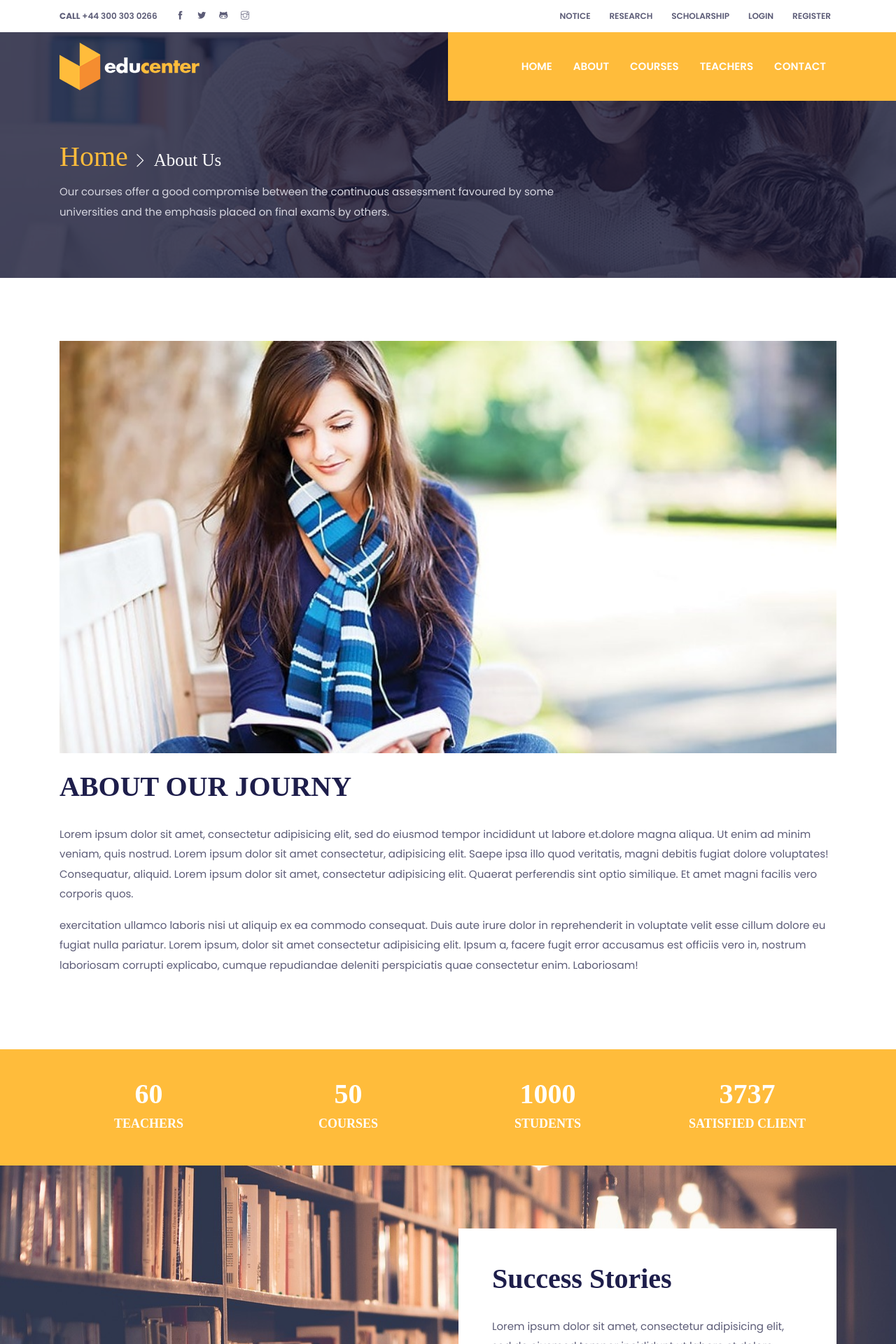
After one commit to Haris123456788/educenter, a PHP site: page /about.php in a window 1280 px wide. The commit adds this page. Shown: the top 1920 px of the page at 70% size. Run offline with PHP 8.4, Linux system fonts and the light colour scheme; some libraries are stand-ins or nearby versions; some web fonts are replaced.

```diff
--- /dev/null
+++ b/about.php
@@ -0,0 +1,250 @@
+<!DOCTYPE html>
+
+<!--
+ // WEBSITE: https://themefisher.com
+ // TWITTER: https://twitter.com/themefisher
+ // FACEBOOK: https://www.facebook.com/themefisher
+ // GITHUB: https://github.com/themefisher/
+-->
+
+<html lang="en">
+<head>
+
+  <!-- Basic Page Needs
+	================================================== -->
+  <meta charset="utf-8">
+  <title>Educenter - Education Website</title>
+
+  <!-- Mobile Specific Metas
+	================================================== -->
+  <meta http-equiv="X-UA-Compatible" content="IE=edge">
+  <meta name="description" content="Construction Html5 Template">
+  <meta name="viewport" content="width=device-width, initial-scale=1.0, maximum-scale=5.0">
+  <meta name="author" content="Themefisher">
+  <meta name="generator" content="Themefisher Educenter HTML Template v1.0">
+
+  <!-- ** Plugins Needed for the Project ** -->
+  <!-- Bootstrap -->
+  <link rel="stylesheet" href="plugins/bootstrap/bootstrap.min.css">
+  <!-- slick slider -->
+  <link rel="stylesheet" href="plugins/slick/slick.css">
+  <!-- themefy-icon -->
+  <link rel="stylesheet" href="plugins/themify-icons/themify-icons.css">
+  <!-- animation css -->
+  <link rel="stylesheet" href="plugins/animate/animate.css">
+  <!-- aos -->
+  <link rel="stylesheet" href="plugins/aos/aos.css">
+  <!-- venobox popup -->
+  <link rel="stylesheet" href="plugins/venobox/venobox.css">
+
+  <!-- Main Stylesheet -->
+  <link href="css/style.css" rel="stylesheet">
+
+  <!--Favicon-->
+  <link rel="shortcut icon" href="images/favicon.png" type="image/x-icon">
+  <link rel="icon" href="images/favicon.png" type="image/x-icon">
+
+</head>
+
+<body>
+  <!-- preloader start -->
+  <div class="preloader">
+    <img src="images/preloader.gif" alt="preloader">
+  </div>
+  <!-- preloader end -->
+
+<!-- header -->
+<?php include ('header.php');?>
+<!-- /header -->
+<!-- Modal -->
+
+<!-- Modal -->
+
+
+<!-- page title -->
+<section class="page-title-section overlay" data-background="images/backgrounds/page-title.jpg">
+  <div class="container">
+    <div class="row">
+      <div class="col-md-8">
+        <ul class="list-inline custom-breadcrumb mb-2">
+          <li class="list-inline-item"><a class="h2 text-primary font-secondary" href="index.html">Home</a></li>
+          <li class="list-inline-item text-white h3 font-secondary nasted">About Us</li>
+        </ul>
+        <p class="text-lighten mb-0">Our courses offer a good compromise between the continuous assessment favoured by some universities and the emphasis placed on final exams by others.</p>
+      </div>
+    </div>
+  </div>
+</section>
+<!-- /page title -->
+
+<!-- about -->
+<section class="section">
+  <div class="container">
+    <div class="row">
+      <div class="col-12">
+        <img class="img-fluid w-100 mb-4" src="images/about/about-page.jpg" alt="about image">
+        <h2 class="section-title">ABOUT OUR JOURNY</h2>
+        <p>Lorem ipsum dolor sit amet, consectetur adipisicing elit, sed do eiusmod tempor incididunt ut labore et.dolore magna aliqua. Ut enim ad minim veniam, quis nostrud. Lorem ipsum dolor sit amet consectetur, adipisicing elit. Saepe ipsa illo quod veritatis, magni debitis fugiat dolore voluptates! Consequatur, aliquid. Lorem ipsum dolor sit amet, consectetur adipisicing elit. Quaerat perferendis sint optio similique. Et amet magni facilis vero corporis quos.</p>
+        <p>exercitation ullamco laboris nisi ut aliquip ex ea commodo consequat. Duis aute irure dolor in reprehenderit in voluptate velit esse cillum dolore eu fugiat nulla pariatur. Lorem ipsum, dolor sit amet consectetur adipisicing elit. Ipsum a, facere fugit error accusamus est officiis vero in, nostrum laboriosam corrupti explicabo, cumque repudiandae deleniti perspiciatis quae consectetur enim. Laboriosam!</p>
+      </div>
+    </div>
+  </div>
+</section>
+<!-- /about -->
+
+<!-- funfacts -->
+<section class="section-sm bg-primary">
+  <div class="container">
+    <div class="row">
+      <!-- funfacts item -->
+      <div class="col-md-3 col-sm-6 mb-4 mb-md-0">
+        <div class="text-center">
+          <h2 class="count text-white" data-count="60">0</h2>
+          <h5 class="text-white">TEACHERS</h5>
+        </div>
+      </div>
+      <!-- funfacts item -->
+      <div class="col-md-3 col-sm-6 mb-4 mb-md-0">
+        <div class="text-center">
+          <h2 class="count text-white" data-count="50">0</h2>
+          <h5 class="text-white">COURSES</h5>
+        </div>
+      </div>
+      <!-- funfacts item -->
+      <div class="col-md-3 col-sm-6 mb-4 mb-md-0">
+        <div class="text-center">
+          <h2 class="count text-white" data-count="1000">0</h2>
+          <h5 class="text-white">STUDENTS</h5>
+        </div>
+      </div>
+      <!-- funfacts item -->
+      <div class="col-md-3 col-sm-6 mb-4 mb-md-0">
+        <div class="text-center">
+          <h2 class="count text-white" data-count="3737">0</h2>
+          <h5 class="text-white">SATISFIED CLIENT</h5>
+        </div>
+      </div>
+    </div>
+  </div>
+</section>
+<!-- /funfacts -->
+
+<!-- success story -->
+<section class="section bg-cover" data-background="images/backgrounds/success-story.jpg">
+  <div class="container">
+    <div class="row">
+      <div class="col-lg-6 col-sm-4 position-relative success-video">
+        <a class="play-btn venobox" href="https://youtu.be/nA1Aqp0sPQo" data-vbtype="video">
+          <i class="ti-control-play"></i>
+        </a>
+      </div>
+      <div class="col-lg-6 col-sm-8">
+        <div class="bg-white p-5">
+          <h2 class="section-title">Success Stories</h2>
+          <p>Lorem ipsum dolor sit amet, consectetur adipisicing elit, sed do eiusmod tempor incididunt ut labore et dolore magna aliqua. Ut enim ad minim veniam, quis nostrud exercitation ullamco laboris nisi ut aliquip ex ea commodo consequat. Duis aute irure dolor in reprehenderit in voluptate velit esse cillum dolore eu fugiat nulla pariatur. Excepteur sint occaecat.</p>
+          <p>Lorem ipsum dolor sit amet, consectetur adipisicing elit, sed do eiusmod tempor incididunt ut labore et dolore magna aliqua. Ut enim ad minim veniam, quis nostrud exercitation ullamco laboris</p>
+        </div>
+      </div>
+    </div>
+  </div>
+</section>
+<!-- /success story -->
+
+<!-- teachers -->
+<section class="section">
+    <div class="container">
+      <div class="row justify-content-center">
+        <div class="col-12">
+          <h2 class="section-title">Our Teachers</h2>
+        </div>
+        <!-- teacher -->
+        <div class="col-lg-4 col-sm-6 mb-5 mb-lg-0">
+          <div class="card border-0 rounded-0 hover-shadow">
+            <img class="card-img-top rounded-0" src="images/teachers/teacher-1.jpg" alt="teacher">
+            <div class="card-body">
+              <a href="teacher-single.html">
+                <h4 class="card-title">Jacke Masito</h4>
+              </a>
+              <div class="d-flex justify-content-between">
+                <span>Teacher</span>
+                <ul class="list-inline">
+                  <li class="list-inline-item"><a class="text-color" href="https://facebook.com/themefisher"><i class="ti-facebook"></i></a></li>
+                  <li class="list-inline-item"><a class="text-color" href="https://twitter.com/themefisher"><i class="ti-twitter-alt"></i></a></li>
+                  <li class="list-inline-item"><a class="text-color" href="https://github.com/themefisher"><i class="ti-google"></i></a></li>
+                  <li class="list-inline-item"><a class="text-color" href="https://instagram.com/themefisher/"><i class="ti-linkedin"></i></a></li>
+                </ul>
+              </div>
+            </div>
+          </div>
+        </div>
+        <!-- teacher -->
+        <div class="col-lg-4 col-sm-6 mb-5 mb-lg-0">
+          <div class="card border-0 rounded-0 hover-shadow">
+            <img class="card-img-top rounded-0" src="images/teachers/teacher-2.jpg" alt="teacher">
+            <div class="card-body">
+              <a href="teacher-single.html">
+                <h4 class="card-title">Clark Malik</h4>
+              </a>
+              <div class="d-flex justify-content-between">
+                <span>Teacher</span>
+                <ul class="list-inline">
+                  <li class="list-inline-item"><a class="text-color" href="https://facebook.com/themefisher"><i class="ti-facebook"></i></a></li>
+                  <li class="list-inline-item"><a class="text-color" href="https://twitter.com/themefisher"><i class="ti-twitter-alt"></i></a></li>
+                  <li class="list-inline-item"><a class="text-color" href="https://github.com/themefisher"><i class="ti-google"></i></a></li>
+                  <li class="list-inline-item"><a class="text-color" href="https://instagram.com/themefisher/"><i class="ti-linkedin"></i></a></li>
+                </ul>
+              </div>
+            </div>
+          </div>
+        </div>
+        <!-- teacher -->
+        <div class="col-lg-4 col-sm-6 mb-5 mb-lg-0">
+          <div class="card border-0 rounded-0 hover-shadow">
+            <img class="card-img-top rounded-0" src="images/teachers/teacher-3.jpg" alt="teacher">
+            <div class="card-body">
+              <a href="teacher-single.html">
+                <h4 class="card-title">John Doe</h4>
+              </a>
+              <div class="d-flex justify-content-between">
+                <span>Teacher</span>
+                <ul class="list-inline">
+                  <li class="list-inline-item"><a class="text-color" href="https://facebook.com/themefisher"><i class="ti-facebook"></i></a></li>
+                  <li class="list-inline-item"><a class="text-color" href="https://twitter.com/themefisher"><i class="ti-twitter-alt"></i></a></li>
+                  <li class="list-inline-item"><a class="text-color" href="https://github.com/themefisher"><i class="ti-google"></i></a></li>
+                  <li class="list-inline-item"><a class="text-color" href="https://instagram.com/themefisher/"><i class="ti-linkedin"></i></a></li>
+                </ul>
+              </div>
+            </div>
+          </div>
+        </div>
+      </div>
+    </div>
+  </section>
+  <!-- /teachers -->
+
+<!-- footer -->
+<?php include ('footer.php');?>
+
+<!-- /footer -->
+
+<!-- jQuery -->
+<script src="plugins/jQuery/jquery.min.js"></script>
+<!-- Bootstrap JS -->
+<script src="plugins/bootstrap/bootstrap.min.js"></script>
+<!-- slick slider -->
+<script src="plugins/slick/slick.min.js"></script>
+<!-- aos -->
+<script src="plugins/aos/aos.js"></script>
+<!-- venobox popup -->
+<script src="plugins/venobox/venobox.min.js"></script>
+<!-- filter -->
+<script src="plugins/filterizr/jquery.filterizr.min.js"></script>
+<!-- google map -->
+<script src="https://maps.googleapis.com/maps/api/js?key=AIzaSyCcABaamniA6OL5YvYSpB3pFMNrXwXnLwU"></script>
+<script src="plugins/google-map/gmap.js"></script>
+
+<!-- Main Script -->
+<script src="js/script.js"></script>
+
+</body>
+</html>
--- a/teacher.php
+++ b/teacher.php
@@ -104,7 +104,7 @@
         <div class="card border-0 rounded-0 hover-shadow">
           <img class="card-img-top rounded-0" src="images/teachers/<?php echo $row['teacher_banner']?>" alt="teacher">
           <div class="card-body">
-            <a href="teacher-single.html">
+            <a href="teacher_detail.php?id=<?php echo $row['id']?>">
               <h4 class="card-title"><?php echo $row['name']?></h4>
             </a>
             <p>Teacher</p>
--- a/teacher_detail.php
+++ b/teacher_detail.php
@@ -93,10 +93,10 @@ $data = mysqli_fetch_assoc($result);
   <div class="container">
     <div class="row">
       <div class="col-md-5 mb-5">
-        <img class="img-fluid w-100" src="images/teachers/teacher-1.jpg" alt="teacher">
+        <img class="img-fluid w-100" src="images/teachers/<?php echo $data['teacher_banner']; ?>" alt="teacher">
       </div>
       <div class="col-md-6 mb-5">
-        <h3>John Doe</h3>
+        <h3><?php echo $data['name']; ?></h3>
         <h6 class="text-color">Computer Science</h6>
         <p class="mb-5"><?php echo $data['teacher_description']; ?></p>
         <div class="row">
@@ -147,7 +147,7 @@ $result= $conn->query($sql);
               <li class="list-inline-item"><i class="ti-wallet mr-1 text-color"></i><?php echo $row['fee']?></li>
               <li class="list-inline-item"><a class="text-color" href="course_detail.php?id=<?php echo $row['id']?>"><?php echo $row['category']?></a></li>
             </ul>
-            <a href="course_detail.php?id=<?php echo $row['id']?>">
+            <a href="teacher_detail.php?id=<?php echo $row['id']?>">
               <h4 class="card-title"><?php echo $row['name']?></h4>
             </a>
             <p class="card-text mb-4"><?php echo $row['description']?></p>
```
